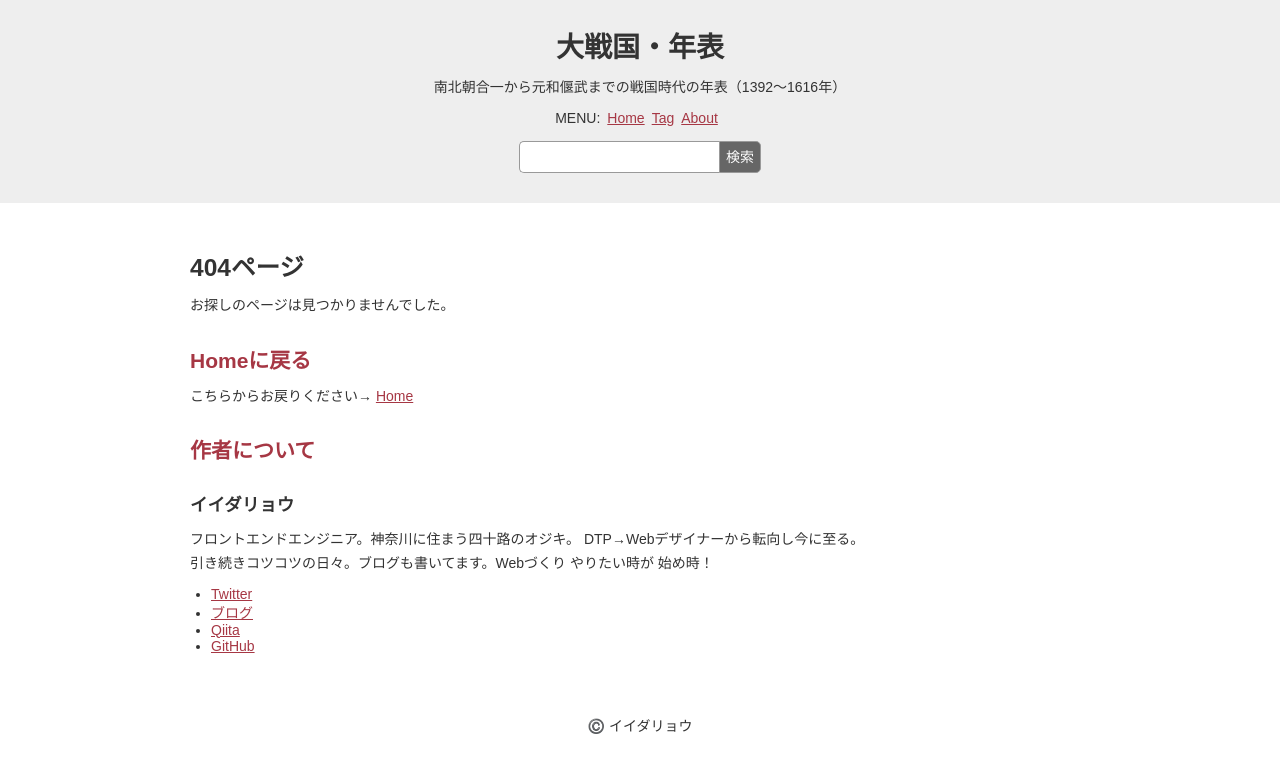
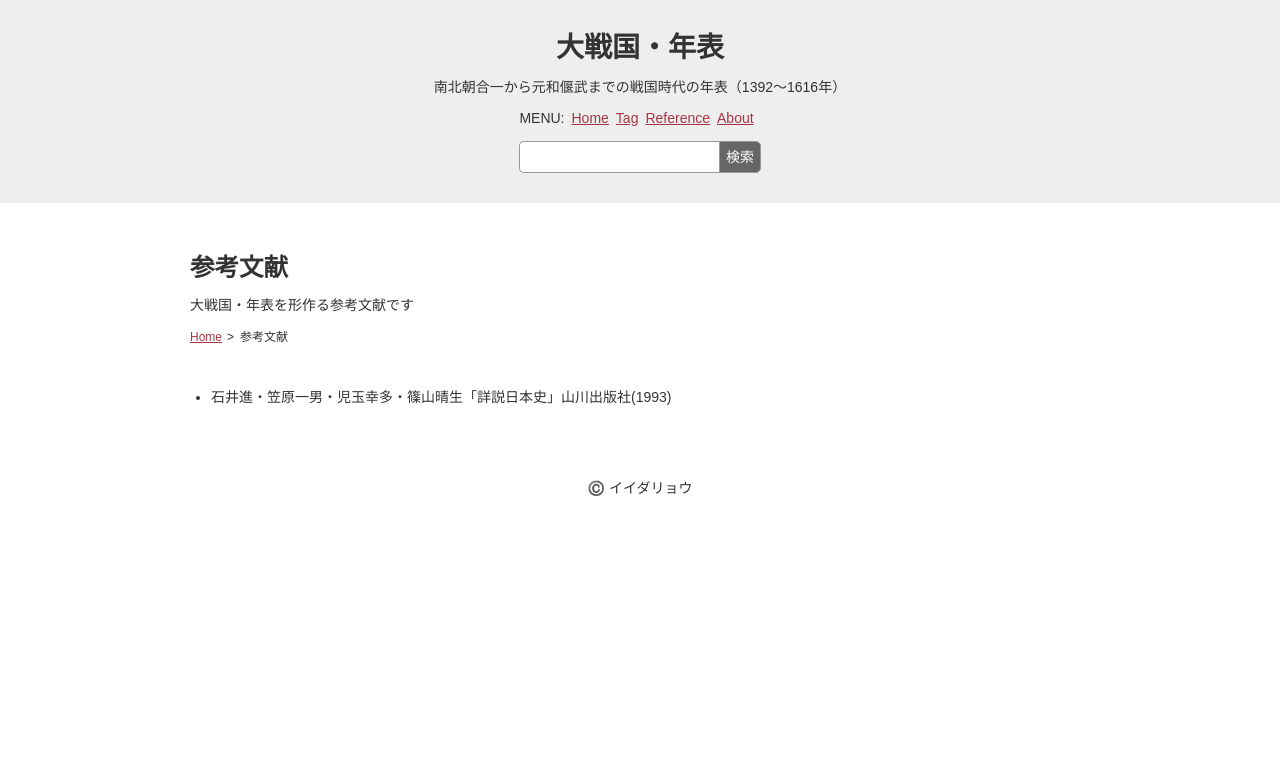
Before and after one commit to ryo-i/dai-sengoku-nenpyo, a Next.js app: page /reference in a window 1280 px wide. Before the commit this address had no page. Shown: the top 772 px of the page. Built offline with nearby package versions, Linux system fonts and the light colour scheme.

Commit message:
参考文献ページを追加 #3

```diff
--- a/components/Header.tsx
+++ b/components/Header.tsx
@@ -112,6 +112,7 @@ function Header() {
           <span>MENU:</span>
           <Link href="/"><a>Home</a></Link>
           <Link href="/tag"><a>Tag</a></Link>
+          <Link href="/reference"><a>Reference</a></Link>
           <Link href="/about"><a>About</a></Link>
         </nav>
         <SearchForn />
--- /dev/null
+++ b/components/InnerReference.tsx
@@ -0,0 +1,44 @@
+import React, { useState }  from 'react';
+import Link from 'next/link';
+import Nav from './style/Nav';
+import Section from './style/commonSection';
+import Data from '../data/data.json';
+
+
+// Component
+function InnerReference() {
+  // Hooks
+  const [reference, seReference] = useState(Data.reference);
+
+
+  // Tag Info
+  const TagInfo = () => {
+    return (
+      <>
+        <ul>
+          {reference.map((data, index) =>
+            <li>{data.author + '「' + data.title + '」' + data.publisher+ '(' + data.year + ')'}</li>
+          )}
+        </ul>
+      </>
+    );
+  };
+
+
+  // JSX
+  return (
+    <>
+      <Nav>
+        <ul className="breadcrumb">
+          <li><Link href="/"><a>Home</a></Link></li>
+          <li>参考文献</li>
+        </ul>
+      </Nav>
+      <Section>
+        <TagInfo />
+      </Section>
+    </>
+  );
+}
+
+export default InnerReference;
--- a/components/InnerTag.tsx
+++ b/components/InnerTag.tsx
@@ -1,10 +1,9 @@
-import React, { useState, useEffect, useContext }  from 'react';
+import React, { useState }  from 'react';
 import Link from 'next/link';
 import styled from 'styled-components';
 import Nav from './style/Nav';
 import Section from './style/commonSection';
 import tagStyle from './style/tagStyle';
-import { getDividedArray } from '../modules/nenpyoInfo/getDividedArray';
 import Data from '../data/data.json';
 
 
--- a/data/data.json
+++ b/data/data.json
@@ -564,6 +564,14 @@
             "influences": []
         }
     ],
+    "reference": [
+        {
+            "author": "石井進・笠原一男・児玉幸多・篠山晴生",
+            "title": "詳説日本史",
+            "publisher": "山川出版社",
+            "year": "1993"
+        }
+    ],
     "footer": {
         "text": "©️ イイダリョウ"
     }
--- a/pages/about.tsx
+++ b/pages/about.tsx
@@ -59,7 +59,7 @@ function About() {
                 <h2>進捗</h2>
                 <ul>
                     <li>pathから年月日全てを削除 <a href="https://github.com/ryo-i/dai-sengoku-nenpyo/issues/2" target="_blank">#2</a></li>
-                    <li>勢力追加 <a href="https://github.com/ryo-i/dai-sengoku-nenpyo/issues/3" target="_blank">#3</a></li>
+                    <li>参考文献ページを追加 <a href="https://github.com/ryo-i/dai-sengoku-nenpyo/issues/3" target="_blank">#3</a></li>
                 </ul>
             </section>
             <section>
--- /dev/null
+++ b/pages/reference.tsx
@@ -0,0 +1,25 @@
+import React  from 'react';
+import Header from '../components/Header';
+import InnerReference from '../components/InnerReference';
+import Footer from '../components/Footer';
+
+
+const pageTitle = "参考文献";
+const pageText = "大戦国・年表を形作る参考文献です";
+
+
+function Home() {
+  return (
+    <>
+      <Header />
+      <main>
+        <h1>{ pageTitle }</h1>
+        <p dangerouslySetInnerHTML={{ __html: pageText }}></p>
+          <InnerReference />
+      </main>
+      <Footer />
+    </>
+  )
+}
+
+export default Home;
```
Also changed, not shown: 1 other file (tests, documents, lock files or other folders).
